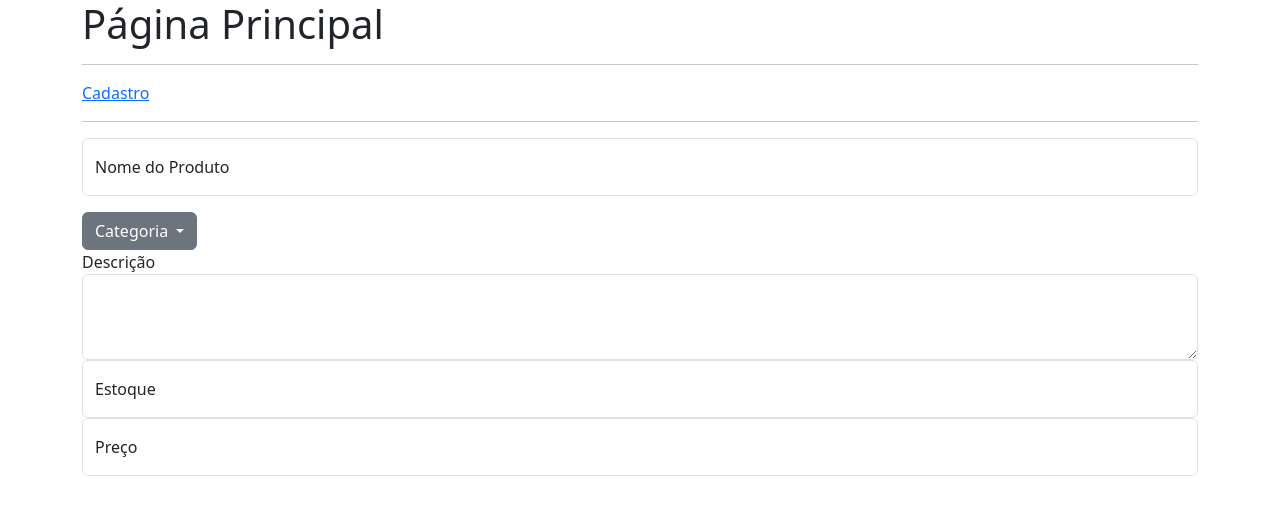
After one commit to brunomoraes15/PW2024_Atividade1, a FastAPI app: template templates/cadastro.html in a window 1280 px wide. The commit adds this page. Shown: the top 515 px of the page. Run offline with FastAPI, Linux system fonts and the light colour scheme; the template is opened without the code that fills it, so the values that code supplies are empty.

Commit message:
atividade

```diff
--- /dev/null
+++ b/config.py
@@ -0,0 +1 @@
+CAMINHO_STATIC = "static"
--- a/main.py
+++ b/main.py
@@ -1,4 +1,7 @@
-from fastapi import FastAPI, Request
+## Atividade incompleta
+
+from fastapi import FastAPI, Form, Request
+from fastapi.responses import RedirectResponse
 from fastapi.templating import Jinja2Templates
 import uvicorn
 
@@ -9,6 +12,10 @@ templates = Jinja2Templates(directory="templates")
 def get_root(request: Request):
     return templates.TemplateResponse("index.html", {"request": request})
 
+@app.get("/cadastro")
+def get_cadastro(request: Request):
+    return templates.TemplateResponse("cadastro.html", {"request": request})
+
 
 if __name__ == "__main__":
     uvicorn.run("main:app", port=8000, reload=True)
--- a/templates/base.html
+++ b/templates/base.html
@@ -8,7 +8,8 @@
     </head>
     <body>
         <main class="container">
-            <h1 class="display-6">{{ titulo }}</h1>
+            <h1 class="display-6">{{ titulo }}</h1><hr>
+            <a href="/cadastro">Cadastro</a>
             <hr>
             {% block conteudo %}
             {% endblock %}
--- /dev/null
+++ b/templates/cadastro.html
@@ -0,0 +1,43 @@
+{% extends "base.html" %}
+
+{% set titulo = "Página Principal" %}
+
+{% block conteudo %}
+
+<form action="/post_cadastro" method="post"></form>
+    <div class="mb-3 form-floating">
+        <input class="form-control" type="text" name="nome" id="nome" placeholder=" ">
+        <label class="form-label" for="nome">Nome do Produto</label>
+    </div>
+
+    <div class="dropdown">
+        <button class="btn btn-secondary dropdown-toggle" type="button" id="categoria" data-bs-toggle="dropdown" aria-expanded="false">
+          Categoria
+        </button>
+        <ul class="dropdown-menu" aria-labelledby="categoria">
+          <li><a class="dropdown-item" href="#">Alimentos</a></li>
+          <li><a class="dropdown-item" href="#">Limpeza</a></li>
+          <li><a class="dropdown-item" href="#">Eletrônicos</a></li>
+          <li><a class="dropdown-item" href="#">Brinquedos</a></li>
+          <li><a class="dropdown-item" href="#">Vestuario</a></li>
+          <li><a class="dropdown-item" href="#">Automotivo</a></li>
+          <li><a class="dropdown-item" href="#">Esporte & Lazer</a></li>
+        </ul>
+      </div>
+
+    <div class="form-group">
+        <label for="desc">Descrição</label>
+        <textarea class="form-control" id="desc" rows="3"></textarea>
+      </div>
+    <div class="mb-3 form-floating">
+        <input class="form-control" type="text" name="estoque" id="estoque" placeholder=" ">
+        <label class="form-label" for="estoque">Estoque</label>
+
+        <div class="mb-3 form-floating">
+            <input class="form-control" type="text" name="preco" id="preco" placeholder=" ">
+            <label class="form-label" for="preco">Preço</label>
+        </div>
+
+</form>
+
+{% endblock %}
```
